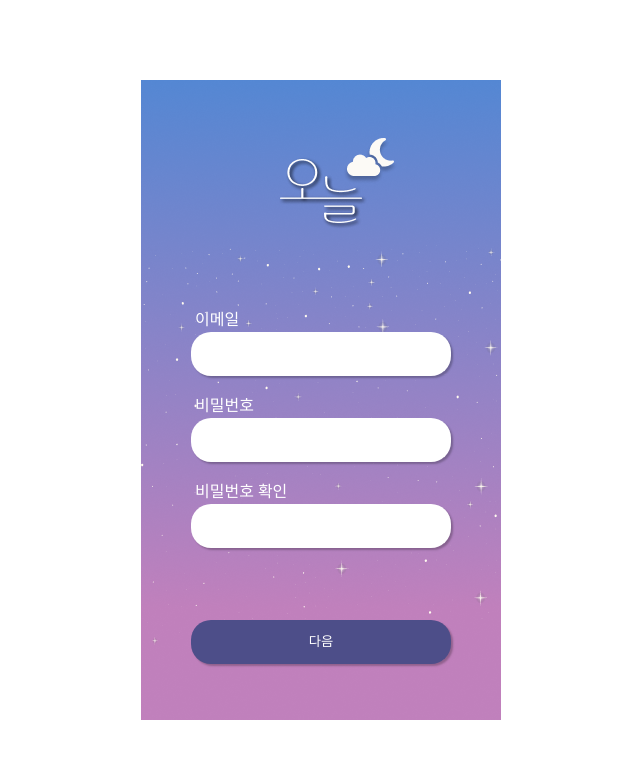
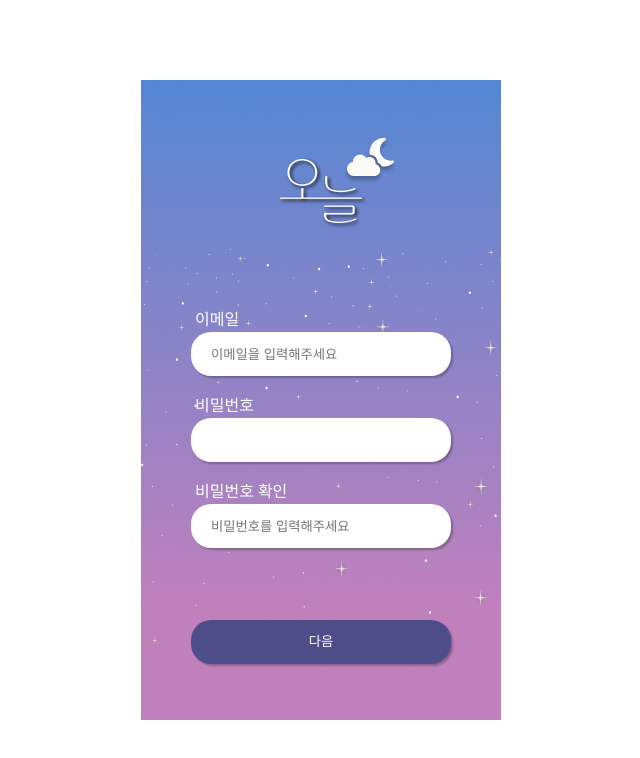
Before and after one commit to moon1324/project-oneul, a React (Create React App) app in the folder client/: page /signUp/1 in a window 1280 px wide. Shown: the top 758 px of the page, without its empty margins (319-959 px from the left). Built offline with nearby package versions, Linux system fonts and the light colour scheme; a web font is replaced by a local one.

Commit message:
for pull

```diff
--- a/client/src/pages/signUp/SignUpStep1.js
+++ b/client/src/pages/signUp/SignUpStep1.js
@@ -98,7 +98,14 @@ const SignUpStep1 = () => {
                 <S.ContentContainer>
                     <S.Label htmlFor="email">
                         <p>이메일</p>
-                        <Input variant={"active"} size={"default"} value={email} onChange={handleEmailChange} onBlur={validateEmail} />
+                        <Input
+                            variant={"active"}
+                            size={"default"}
+                            value={email}
+                            placeholder="이메일을 입력해주세요"
+                            onChange={handleEmailChange}
+                            onBlur={validateEmail}
+                        />
                         <S.ConfirmMessageWrapper>
                             {emailError === "pattern" && (
                                 <S.ConfirmMessage>
@@ -139,6 +146,7 @@ const SignUpStep1 = () => {
                             size={"default"}
                             type="password"
                             value={passwordCheck}
+                            placeholder="비밀번호를 입력해주세요"
                             onChange={handlePasswordCheckChange}
                             onBlur={validatePasswordCheck}
                         />
--- a/client/src/pages/signUp/SignUpStep4.js
+++ b/client/src/pages/signUp/SignUpStep4.js
@@ -1,4 +1,4 @@
-import React, { useEffect, useState } from "react";
+import React, { useEffect, useRef, useState } from "react";
 import S from "./style";
 import { Link, useNavigate } from "react-router-dom";
 import OneulButton from "../../components/button/OneulButton";
@@ -12,6 +12,7 @@ const SignUpStep4 = () => {
     const dispatch = useDispatch();
     const signUpData = useSelector((state) => state.signup);
     const [profileImg, setProfileImg] = useState("");
+    // const fileRef = useRef(null);
 
     useEffect(() => {
         console.log("SignUpStep4 signUpData:", signUpData);
@@ -26,8 +27,11 @@ const SignUpStep4 = () => {
     // profile label 클릭 시 이미지를 올려서 S.ImgWrapper안의 기본 이미지를 올린 이미지로 변경하고, 화면에 유지하는 로직 (새로운 이미지를 올린 상태로 다시 눌렀을 때 또 새로운 이미지로 대체되도록 코드 구성)
     const handleImageChange = (e) => {
         const file = e.target.files[0];
+        console.log(file);
+
         if (file) {
-            const imageUrl = URL.createObjectURL(file);
+            const reader = new FileReader();
+            const imageUrl = reader.readAsDataURL(file);
             setProfileImg(imageUrl);
         }
     };
```
